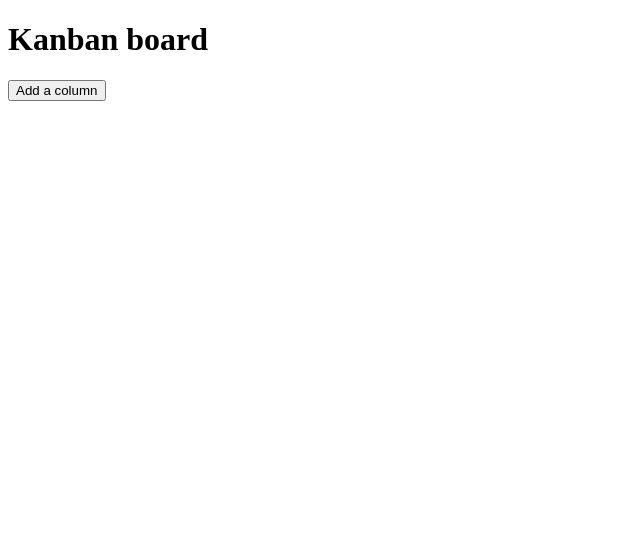
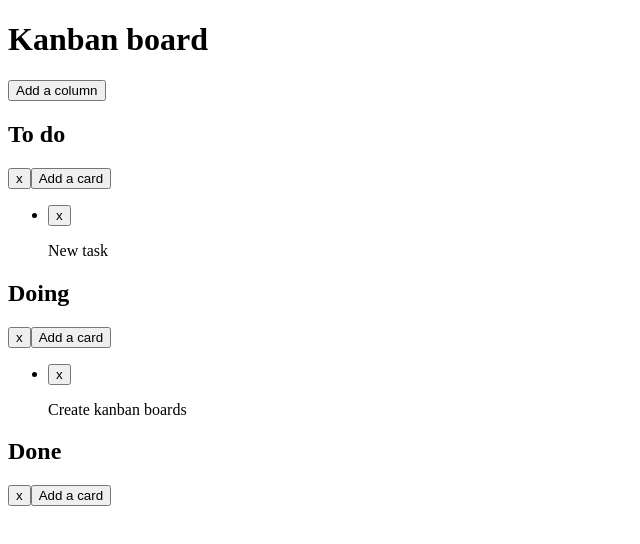
Before and after one commit to tomasz-konecki/zadanie_11_6, a plain HTML site: page index.html in a window 1280 px wide. Shown: the whole page, without its empty margins (0-640 px from the left). Drawn offline with nearby package versions, Linux system fonts and the light colour scheme.

Commit message:
First working version

```diff
--- a/index.html
+++ b/index.html
@@ -17,7 +17,7 @@
 
     <script src="https://code.jquery.com/jquery-3.0.0.min.js" integrity="sha256-JmvOoLtYsmqlsWxa7mDSLMwa6dZ9rrIdtrrVYRnDRH0=" crossorigin="anonymous"></script>
     <script src="https://code.jquery.com/ui/1.11.4/jquery-ui.min.js" integrity="sha256-xNjb53/rY+WmG+4L6tTl9m6PpqknWZvRt0rO1SRnJzw=" crossorigin="anonymous"></script>
-    <script type="text/javascript" src="js/script.js"></script>
+    <script type="text/javascript" src="js/scripts.js"></script>
 </body>
 
 </html>
--- a/js/scripts.js
+++ b/js/scripts.js
@@ -0,0 +1,133 @@
+$(function() {
+
+// -------------------------------------------------------------------------------------------------
+
+    var board = {
+        name: 'Kanban Board',
+        addColumn: function(column) {
+            this.$element.append(column.$element);
+            initSortable();
+        },
+        $element: $('#board .column-container')
+    };
+
+    $('.create-column')
+        .click(function() {
+            var name = prompt('Enter a column name');
+            var column = new Column(name);
+            board.addColumn(column);
+        });
+
+// -------------------------------------------------------------------------------------------------
+
+    function initSortable() {
+        $('.column-card-list').sortable({
+            connectWith: '.column-card-list',
+            placeholder: 'card-placeholder'
+        }).disableSelection();
+    }
+
+    function randomString() {
+        var chars = '0123456789abcdefghiklmnopqrstuvwxyzABCDEFGHIJKLMNOPQRSTUVWXTZ';
+        var str = '';
+        for (i = 0; i < 10; i++) {
+            str += chars.charAt(Math.floor(Math.random() * chars.length));
+        }
+        return str;
+    }
+
+// -------------------------------------------------------------------------------------------------
+
+    function Column(name) {
+        var self = this;
+
+        this.id = randomString();
+        this.name = name;
+        this.$element = createColumn();
+
+        function createColumn() {
+            var $column = $('<div>').addClass('column'),
+                $columnTitle = $('<h2>').addClass('column-title').text(self.name),
+                $columnCardList = $('<ul>').addClass('column-card-list'),
+                $columnDelete = $('<button>').addClass('btn-delete').text('x'),
+                $columnAddCard = $('<button>').addClass('add-card').text('Add a card');
+
+            $columnDelete.click(function() {
+                self.removeColumn();
+            });
+
+            $columnAddCard.click(function() {
+                self.addCard(new Card(prompt("Enter the name of the card")));
+            });
+
+            $column.append($columnTitle)
+                .append($columnDelete)
+                .append($columnAddCard)
+                .append($columnCardList);
+
+             return $column;
+        }
+    }
+
+    Column.prototype = {
+        addCard: function(card) {
+            this.$element.children('ul')
+                .append(card.$element);
+        },
+        removeColumn: function() {
+            this.$element.remove();
+        }
+    };
+
+// -------------------------------------------------------------------------------------------------
+
+    function Card(description) {
+        var self = this;
+
+        this.id = randomString();
+        this.description = description;
+        this.$element = createCard();
+
+        function createCard() {
+            var $card = $('<li>').addClass('card'),
+                $cardDescription = $('<p>').addClass('card-description').text(self.description),
+                $cardDelete = $('<button>').addClass('btn-delete').text('x');
+
+            $cardDelete.click(function() {
+                  self.removeCard();
+            });
+
+            $card.append($cardDelete)
+                .append($cardDescription);
+
+              return $card;
+        }
+    }
+
+    Card.prototype = {
+        removeCard: function() {
+            this.$element.remove();
+        }
+    }
+
+// -------------------------------------------------------------------------------------------------
+
+// TWORZENIE KOLUMN
+var todoColumn = new Column('To do');
+var doingColumn = new Column('Doing');
+var doneColumn = new Column('Done');
+
+// DODAWANIE KOLUMN DO TABLICY
+board.addColumn(todoColumn);
+board.addColumn(doingColumn);
+board.addColumn(doneColumn);
+
+// TWORZENIE NOWYCH EGZEMPLARZY KART
+var card1 = new Card('New task');
+var card2 = new Card('Create kanban boards');
+
+// DODAWANIE KART DO KOLUMN
+todoColumn.addCard(card1);
+doingColumn.addCard(card2);
+
+})
```
